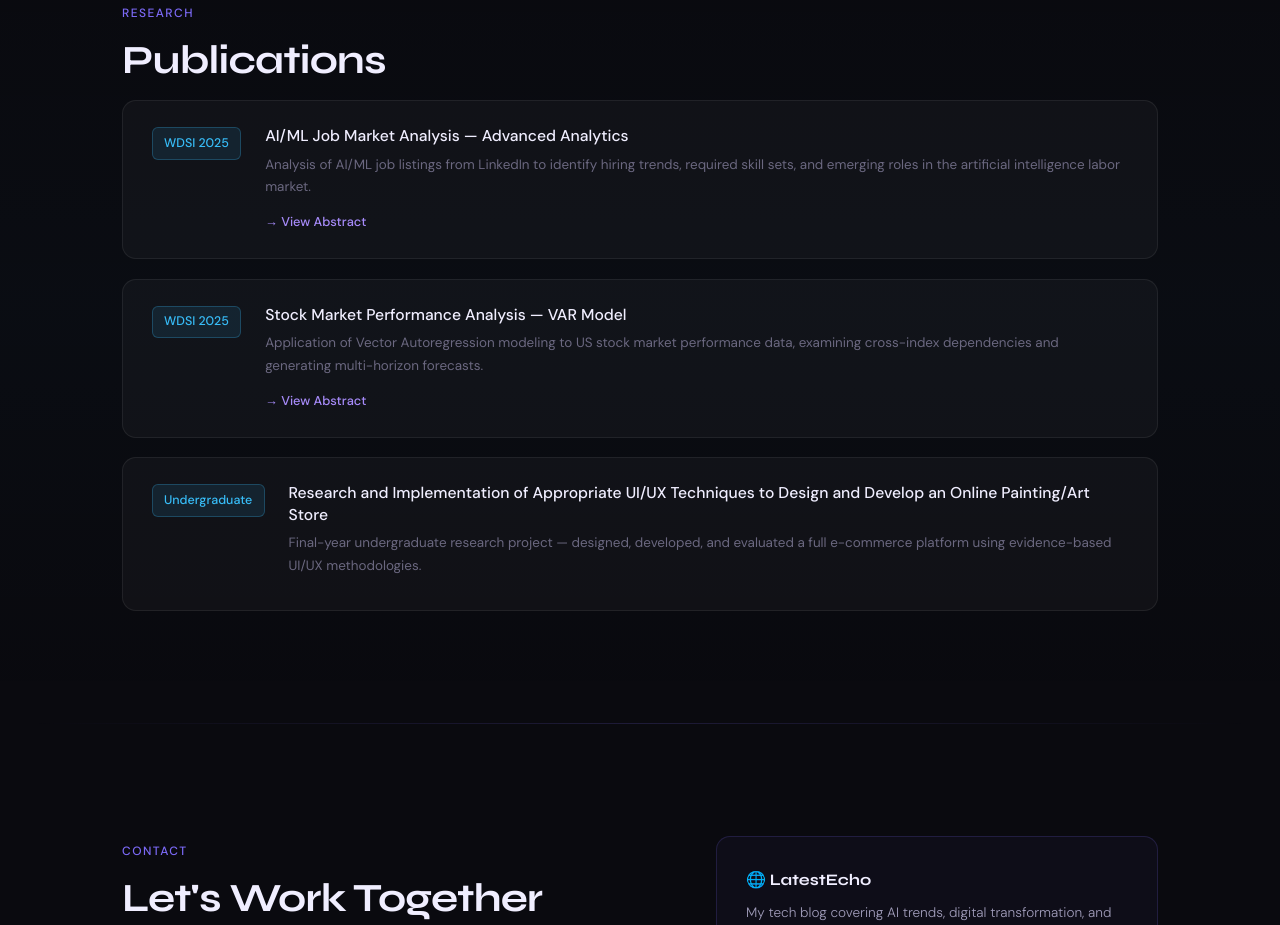
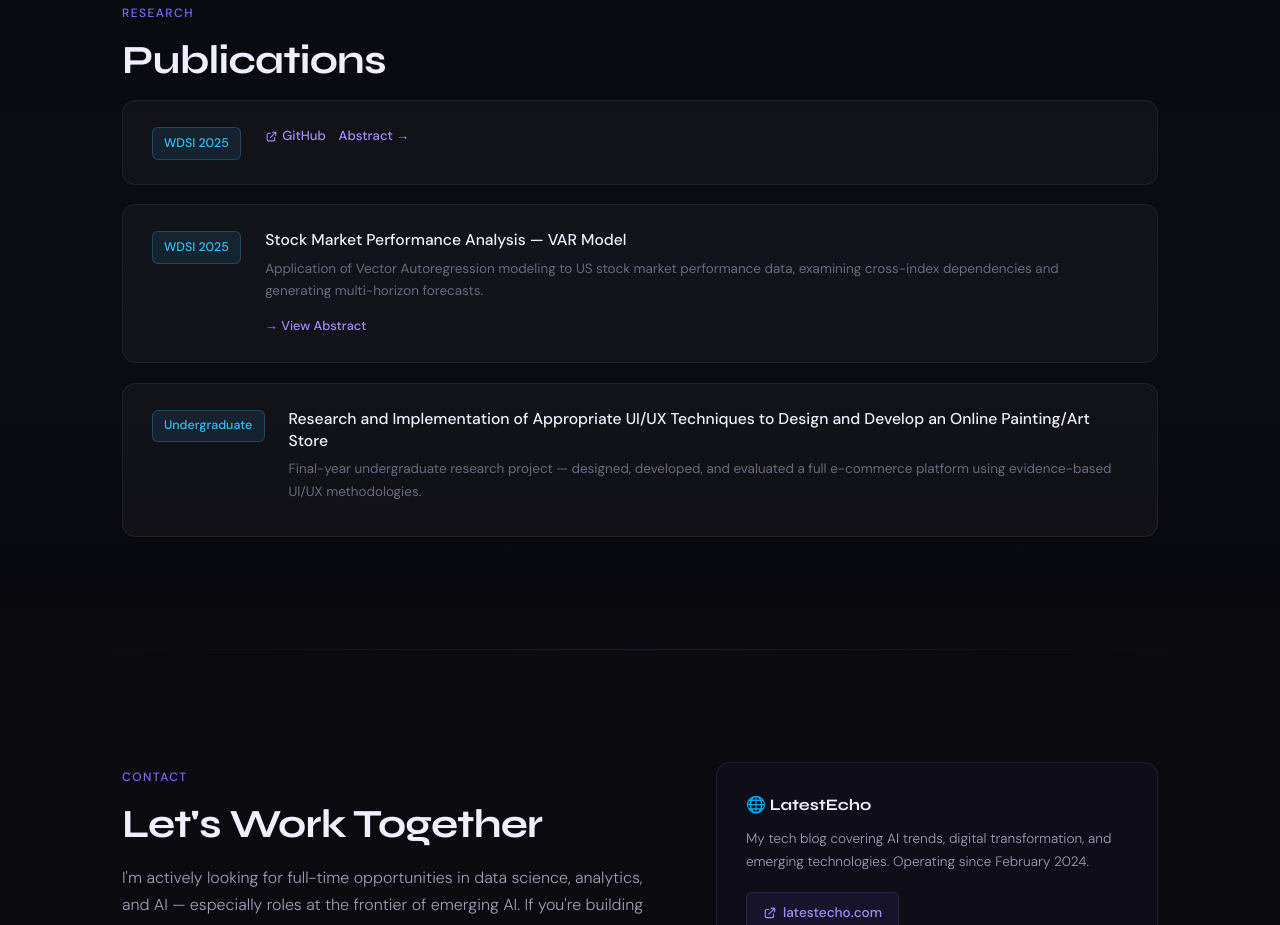
Before and after one commit to Sristi-Dumre/Sristi-Dumre.github.io, a plain HTML site: page index.html in a window 1280 px wide. Shown: the part 6995-7920 px from the top of the page. Drawn offline with Linux system fonts and the light colour scheme.

Commit message:
Update Project Link

```diff
--- a/index.html
+++ b/index.html
@@ -885,10 +885,22 @@
 
       <div class="pub-card">
         <span class="pub-year-badge">WDSI 2025</span>
-        <div class="pub-content">
+      <!--  <div class="pub-content">
           <h4>AI/ML Job Market Analysis — Advanced Analytics</h4>
           <p>Analysis of AI/ML job listings from LinkedIn to identify hiring trends, required skill sets, and emerging roles in the artificial intelligence labor market.</p>
           <a href="http://wdsinet.org/Annual_Meetings/2025_Proceedings/papers/abstract-275.pdf" target="_blank" class="pub-link">→ View Abstract</a>
+        </div> -->
+        <div class="project-links">
+          <a href="https://github.com/Sristi-Dumre/Analysis-of-Job-Trends-in-AI_ML" target="_blank" class="proj-link">
+            <svg fill="none" viewBox="0 0 24 24" stroke="currentColor">
+              <path stroke-linecap="round" stroke-linejoin="round" stroke-width="2" d="M10 6H6a2 2 0 00-2 2v10a2 2 0 002 2h10a2 2 0 002-2v-4M14 4h6m0 0v6m0-6L10 14"/>
+            </svg>
+            GitHub
+          </a>
+
+        <a href="http://wdsinet.org/Annual_Meetings/2025_Proceedings/papers/abstract-285.pdf" target="_blank" class="proj-link">
+          Abstract →
+        </a>
         </div>
       </div>
 
```
